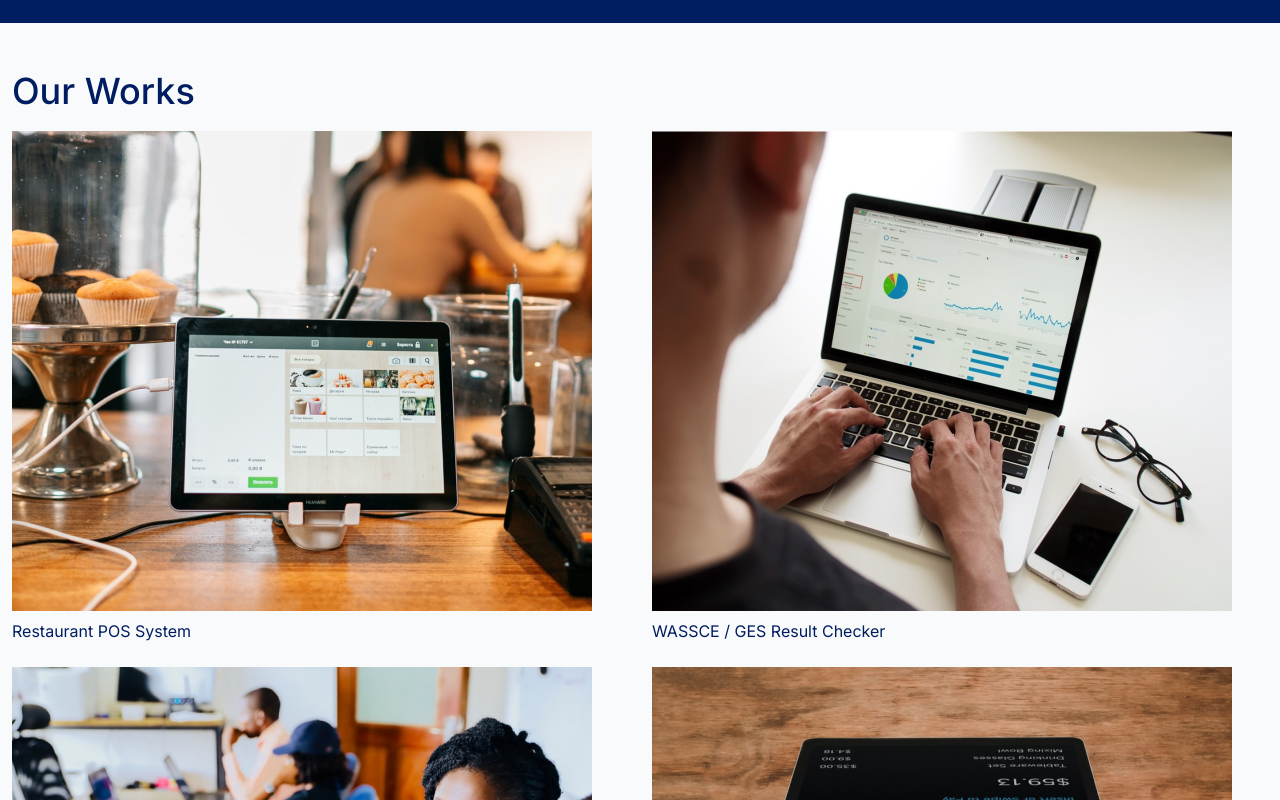
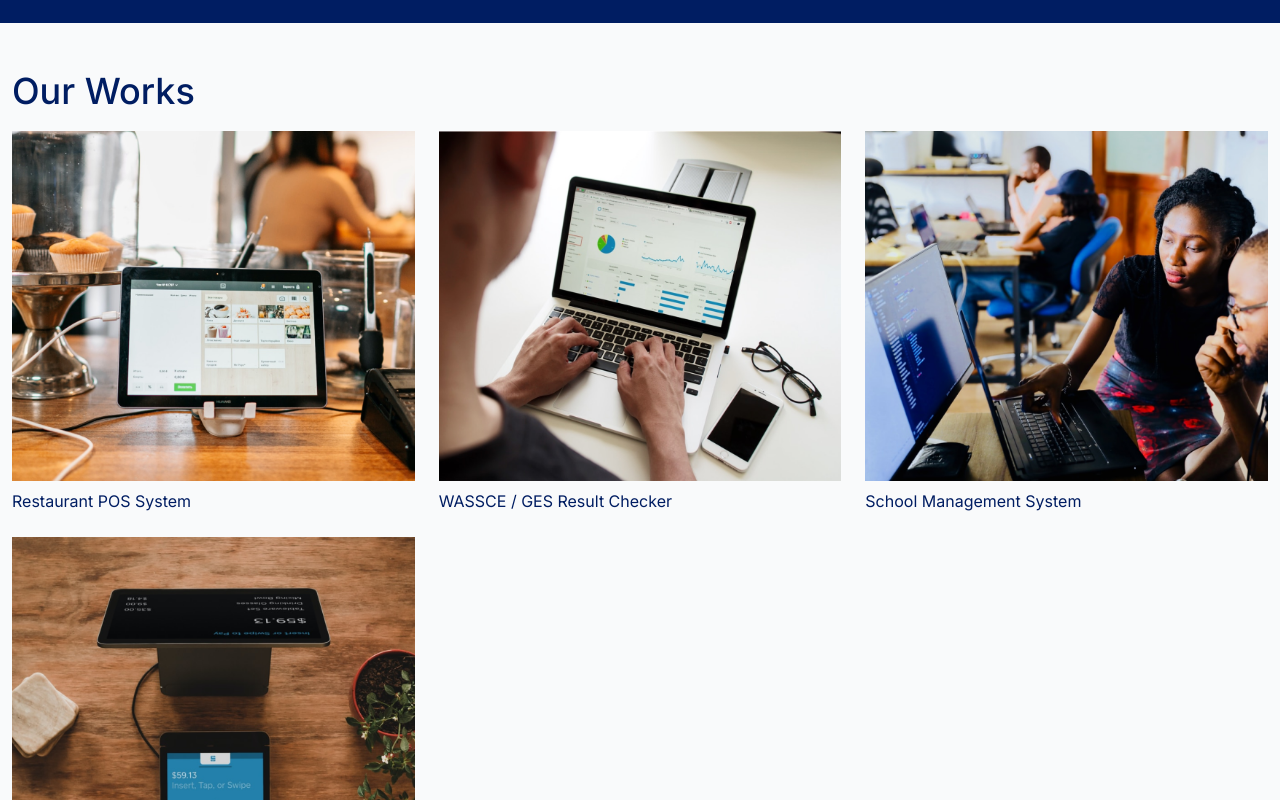
Before and after one commit to augustinekweku/broxghana, a Next.js app: page / in a window 1280 px wide. Shown: the part 900-1700 px from the top of the page. Built offline with nearby package versions, Linux system fonts and the light colour scheme.

Commit message:
images optimization

```diff
--- a/app/components/Navbar.jsx
+++ b/app/components/Navbar.jsx
@@ -16,7 +16,7 @@ const Navbar = () => {
 
   return (
     <div
-      className="shadow-md w-full fixed top-0 left-0 bg-primary-blue"
+      className="shadow-md w-full fixed top-0 left-0 bg-primary-blue z-50"
       id="nav"
     >
       <div className="container mx-auto ">
--- a/app/globals.scss
+++ b/app/globals.scss
@@ -135,6 +135,12 @@ main .service {
   color: #001d62;
 }
 
+.workImg {
+  width: 100%;
+  position: relative;
+  height: 350px;
+}
+
 /* footer */
 
 footer .contactUs .conContainer {
--- a/app/page.tsx
+++ b/app/page.tsx
@@ -1,3 +1,4 @@
+/* eslint-disable @next/next/no-img-element */
 "use client";
 import { motion, AnimatePresence } from "framer-motion";
 import Navbar from "./components/Navbar";
@@ -7,6 +8,35 @@ import {
   headTextAnimation,
   slideAnimation,
 } from "./utils/motion";
+import Image from "next/image";
+
+export const OUR_WORKS = [
+  {
+    title: "Restaurant POS System",
+    image: "/assets/images/img1.png",
+    description:
+      "Brox Restaurant POS System is a software that helps restaurant owners to manage their business effectively. It is a user friendly software that can be used by anyone with little or no knowledge in IT. It is a cloud based software that can be accessed anywhere and anytime. It is a software that can be used by any restaurant owner to manage their business effectively. It is a user friendly software that can be used by anyone with little or no knowledge in IT. It is a cloud based software that can be accessed anywhere and anytime.",
+    detailsPage: "/restaurant-pos-system",
+  },
+  {
+    title: "WASSCE / GES Result Checker",
+    image: "/assets/images/img2.png",
+    description: "",
+    detailsPage: "/wassce-ges-result-checker",
+  },
+  {
+    title: "School Management System",
+    image: "/assets/images/img3.png",
+    description: "",
+    detailsPage: "/school-management-system",
+  },
+  {
+    title: "Point of Sale Software(POS)",
+    image: "/assets/images/img4.png",
+    description: "",
+    detailsPage: "/point-of-sale-software",
+  },
+];
 
 export default function Home() {
   return (
@@ -57,31 +87,21 @@ export default function Home() {
               <div className="container px-3 mx-auto pt-12">
                 <h2 className="text-2xl lg:text-4xl font-medium">Our Works</h2>
                 <div>
-                  <div className="grid grid-cols-1 md:grid-cols-2 gap-6 justify-between items-center mt-5 Card1">
-                    <div className="resPOS">
-                      <img src="assets/images/img1.png" alt="img here" />
-                      <h2 className="mt-2 text-base">Restaurant POS System</h2>
-                    </div>
-
-                    <div className="resultsChecker">
-                      <img src="assets/images/img2.png" alt="img here" />
-                      <h2 className="mt-2 text-base">
-                        WASSCE / GES Result Checker
-                      </h2>
-                    </div>
-                    <div className="sMS">
-                      <img src="assets/images/img3.png" alt="img here" />
-                      <h2 className="mt-2 text-base">
-                        School Management System
-                      </h2>
-                    </div>
-
-                    <div className="posSYSTEM">
-                      <img src="assets/images/img4.png" alt="img here" />
-                      <h2 className="mt-2 text-base">
-                        Point of Sale Software(POS)
-                      </h2>
-                    </div>
+                  <div className="grid grid-cols-1 md:grid-cols-2 lg:grid-cols-3 gap-6 justify-between items-center mt-5 Card1">
+                    {OUR_WORKS.map((work, index) => (
+                      <div key={index}>
+                        <div className="workImg">
+                          <Image
+                            src={work.image}
+                            alt="img here"
+                            loading="lazy"
+                            objectFit="cover"
+                            fill
+                          />
+                        </div>
+                        <h2 className="mt-2 text-base">{work.title}</h2>
+                      </div>
+                    ))}
                   </div>
                 </div>
               </div>
--- a/package.json
+++ b/package.json
@@ -10,6 +10,7 @@
   },
   "dependencies": {
     "@heroicons/react": "^2.0.18",
+    "@tawk.to/tawk-messenger-react": "^2.0.2",
     "@types/node": "20.4.9",
     "@types/react": "18.2.20",
     "@types/react-dom": "18.2.7",
```
Also changed, not shown: 1 other file (tests, documents, lock files or other folders).
